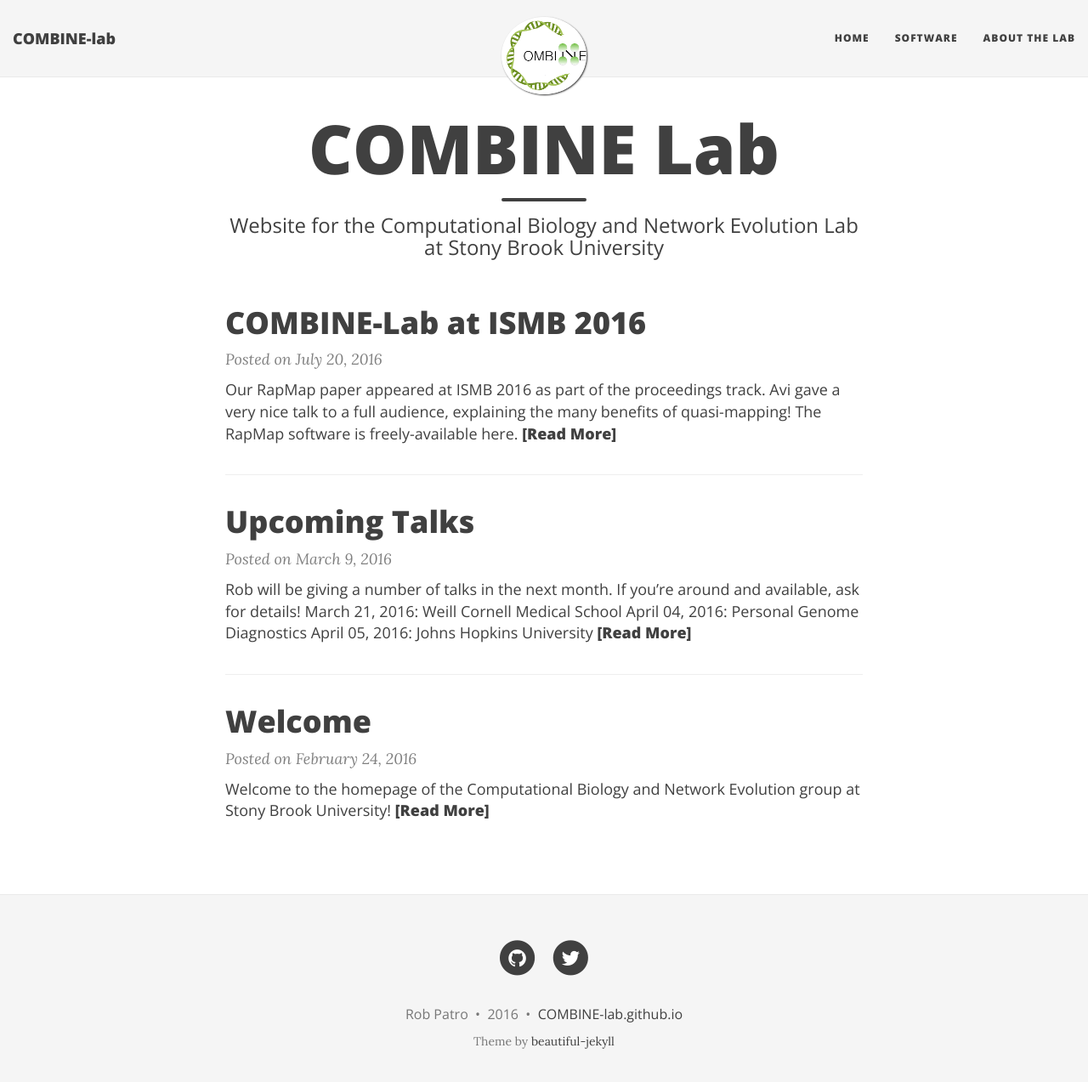
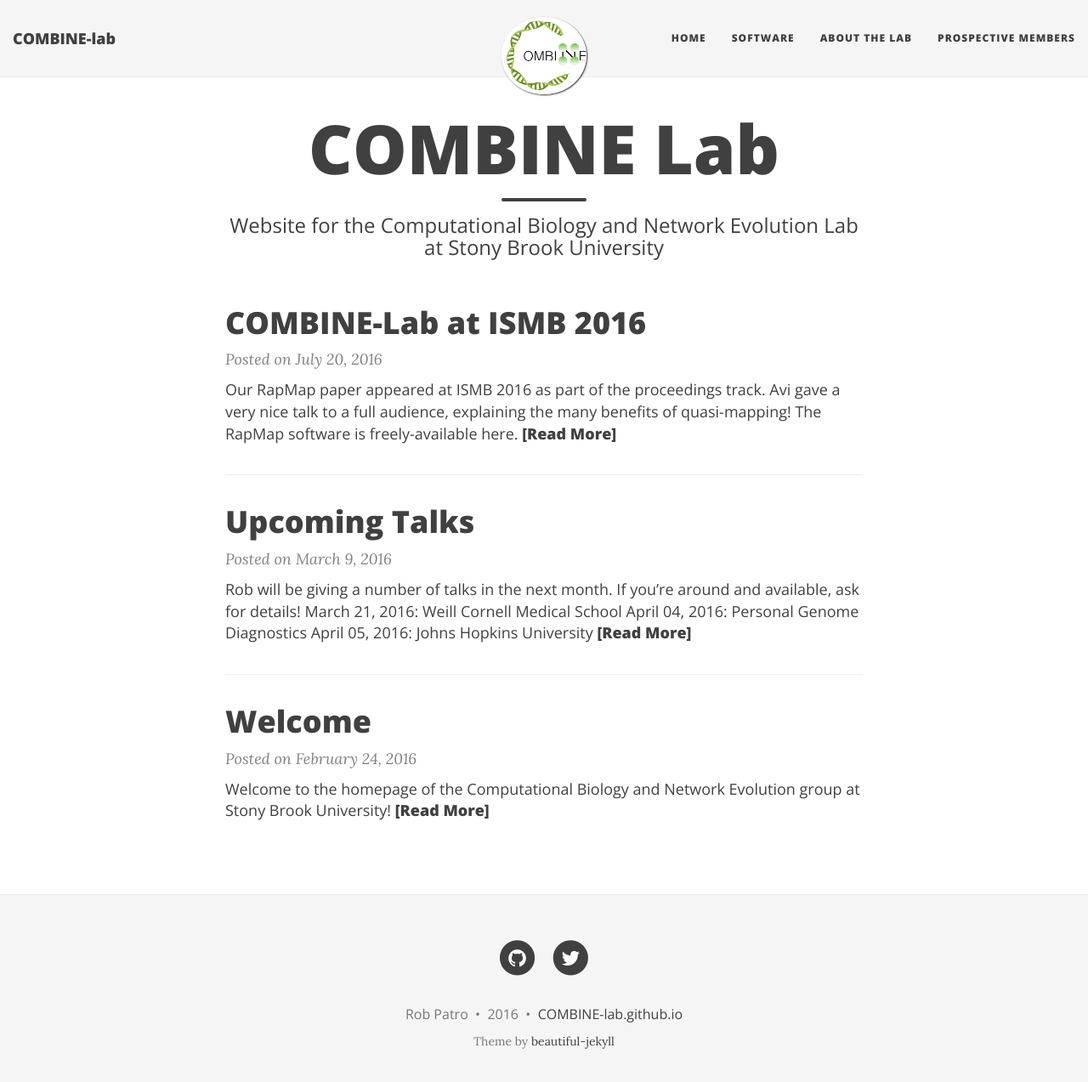
Before and after one commit to COMBINE-lab/COMBINE-lab.github.io-OLD, a Jekyll site: the page built from index.html, in a window 1280 px wide and 1286 px high. Shown: the top 1273 px of the window at 85% size. Built offline with Jekyll 4.4.1, drawn with Linux system fonts in a browser that asks for light colours; nearby versions of some CDN libraries; the list of posts is cut into pages by our own code.

Commit message:
Updated _config.yml

```diff
--- a/_config.yml
+++ b/_config.yml
@@ -30,6 +30,7 @@ navbar-links:
   Home: ""
   Software: "software"
   About the lab: "aboutus"
+  Prospective members: "joining"
   #Author's home: "http://deanattali.com"
 
 # --- Footer options --- #
```
